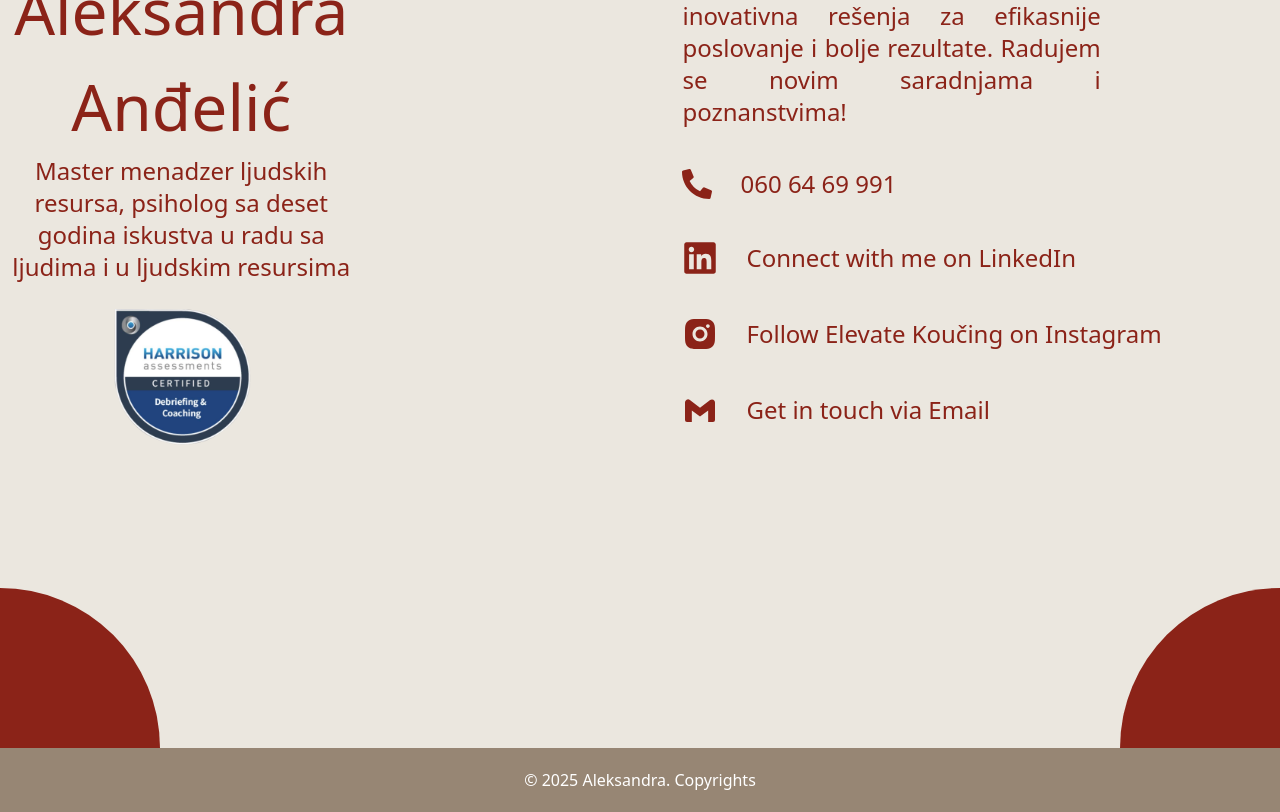
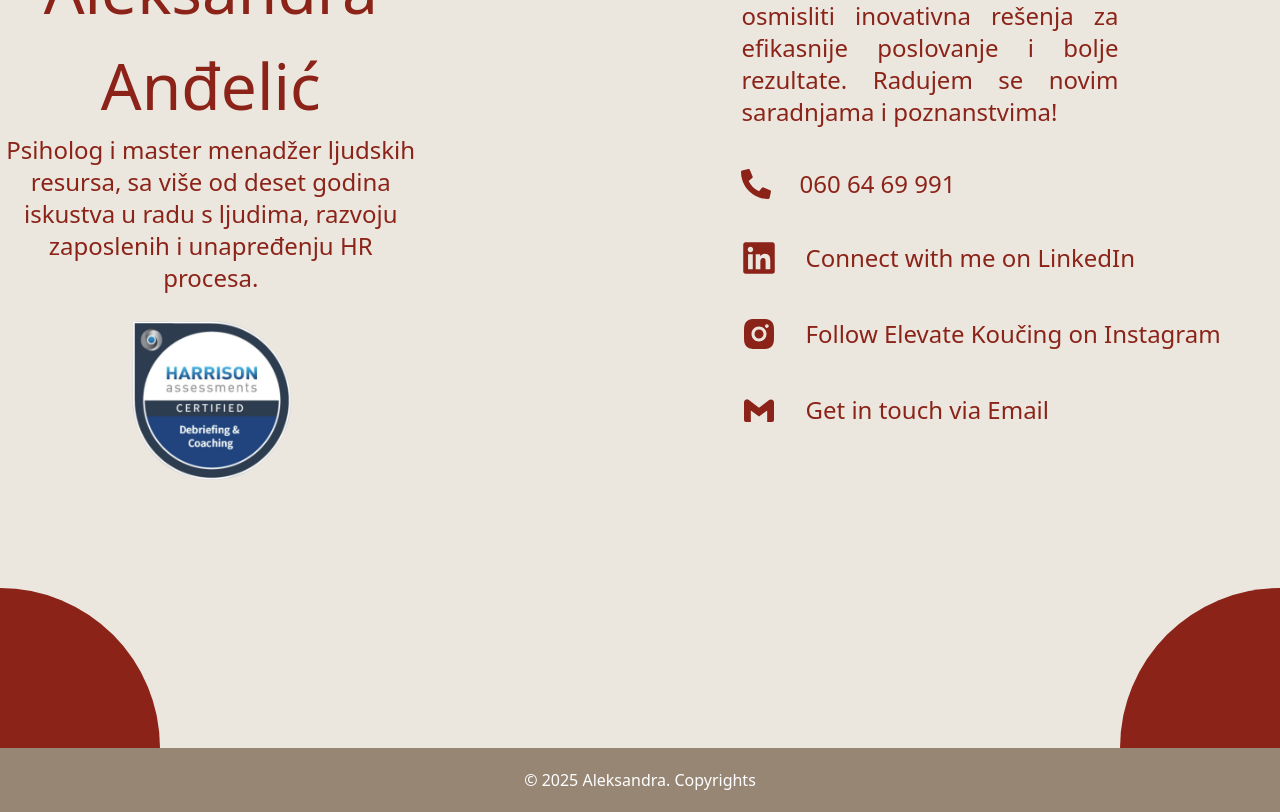
Before and after one commit to MarkoBijelic311/ElevateHub, a React (Vite) app: page / in a window 1280 px wide. Shown: the part 3860-4672 px from the top of the page. Built offline with nearby package versions, Linux system fonts and the light colour scheme; a web font is replaced by a local one.

Commit message:
text modifed in cotactMe

```diff
--- a/src/components/ContactMeComponent.jsx
+++ b/src/components/ContactMeComponent.jsx
@@ -24,8 +24,9 @@ function ContactMeComponent() {
               Aleksandra Anđelić
             </h1>
             <h3 className="text-2xl text-center">
-              Master menadzer ljudskih resursa, psiholog sa deset godina
-              iskustva u radu sa ljudima i u ljudskim resursima
+              Psiholog i master menadžer ljudskih resursa, sa više od deset
+              godina iskustva u radu s ljudima, razvoju zaposlenih i unapređenju
+              HR procesa.
             </h3>
           </div>
           <img src={ha} className="w-[40%]" />
```
